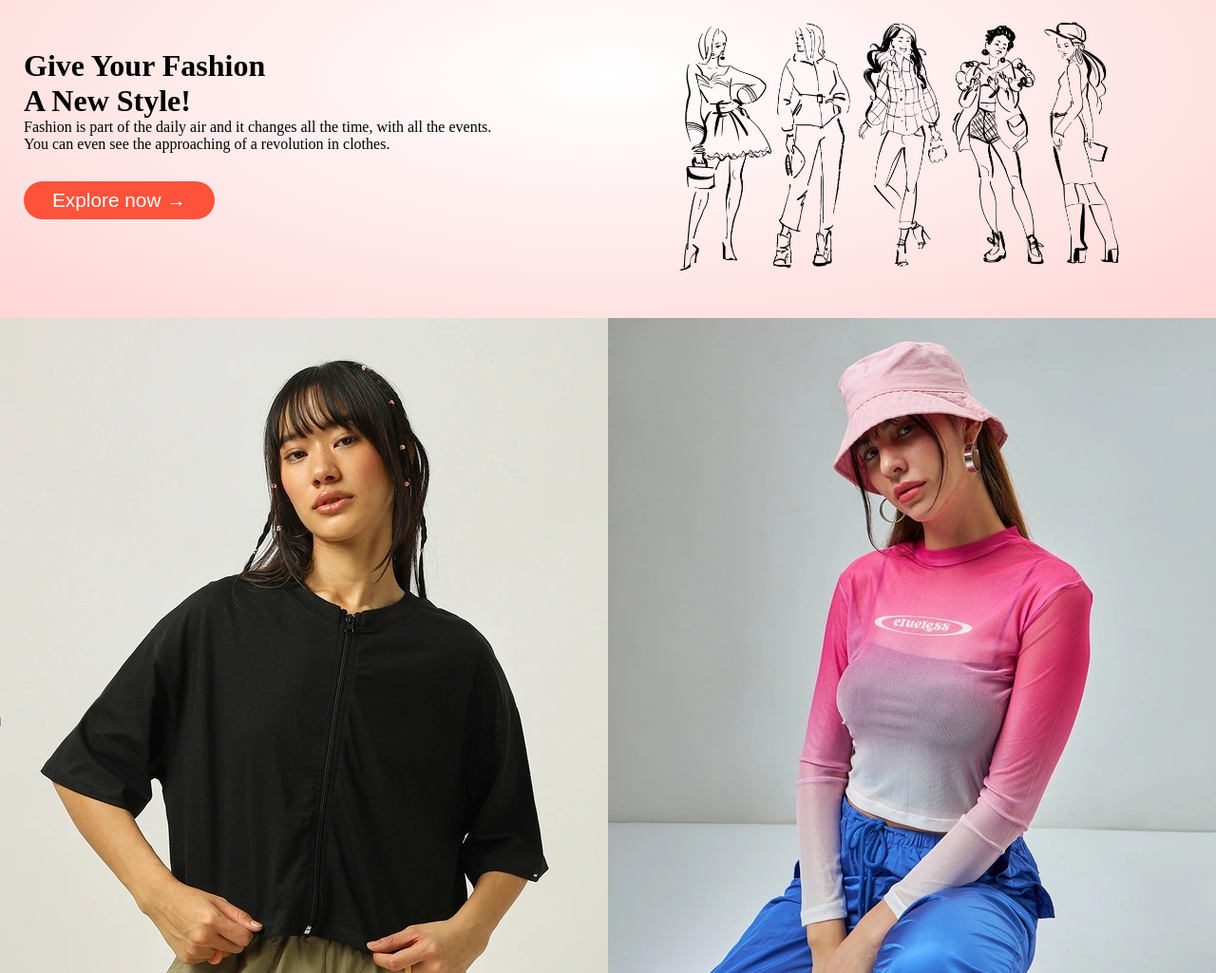
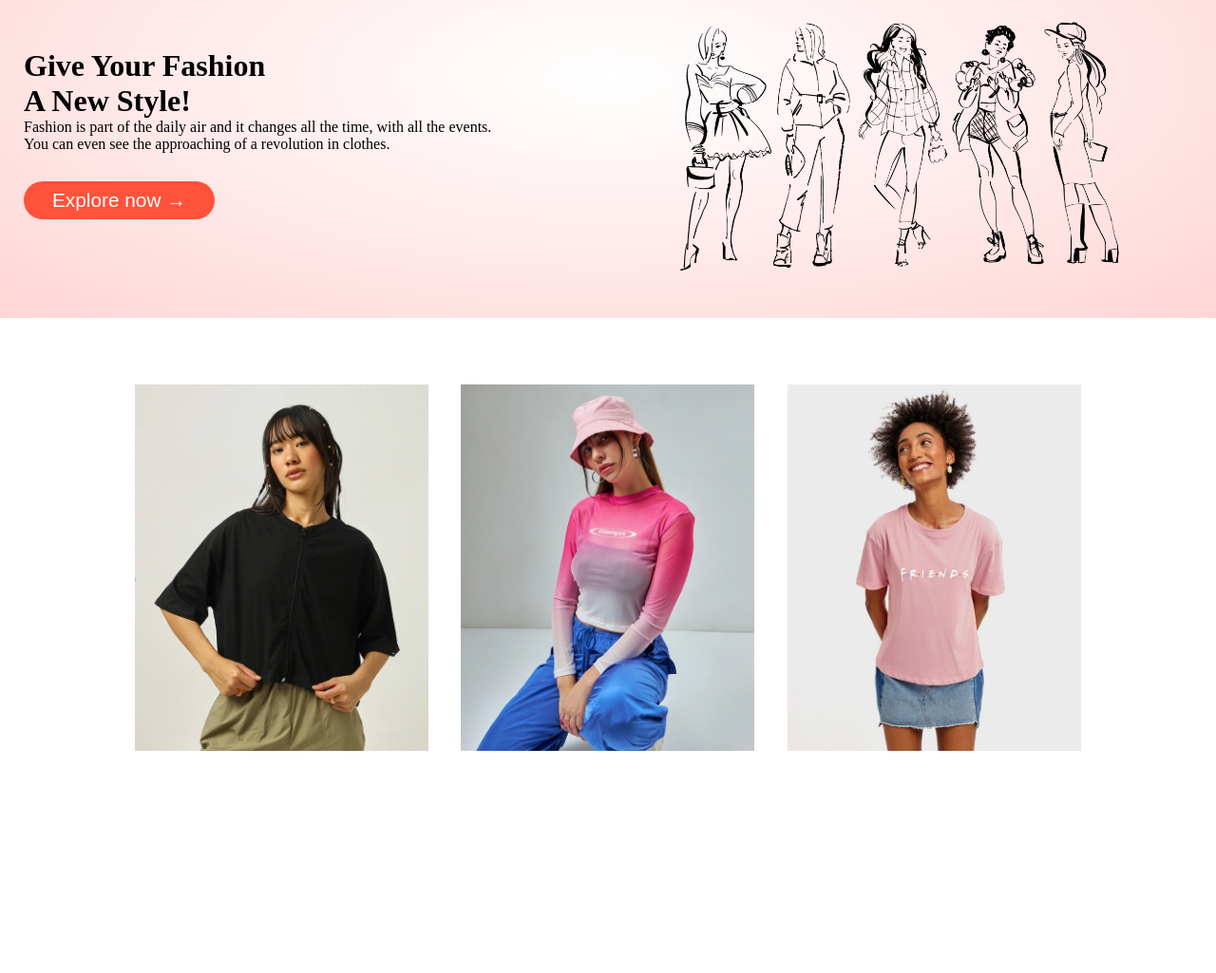
Before and after one commit to vivekmadiyan/ECOMMERCE, a plain HTML site: page index.html in a window 1280 px wide. Shown: the part 172-1197 px from the top of the page at 95% size. After the commit the page ends 1067 px from the top, so only its background shows below. Drawn offline with Linux system fonts and the light colour scheme; a web font is replaced by a local one.

Commit message:
Added categories section

```diff
--- a/index.css
+++ b/index.css
@@ -83,5 +83,21 @@ p{
 .categories{
     display: flex;
     flex-wrap: wrap;
-
 }
+.categories{
+    margin: 70px 0;
+}
+.col-3{
+    flex-basis: 30%;
+    min-width: 250px;
+    margin-bottom: 30px;
+}
+.col-3 img{
+    width: 100% ;
+}
+.small-container{
+    max-width: 1080px;
+    margin: auto;
+    padding-left: 25px;
+    padding-right: 25px;
+}
--- a/index.html
+++ b/index.html
@@ -45,6 +45,7 @@
 <!--Featured categories-->
 
 <div class="categories">
+    <div class="small-container">
      <div class="row">
         <div class="col-3">
             <img src="./assets/women-s-black-oversized-top-42-584449-1696587706-1.webp" alt="img" >
@@ -56,6 +57,7 @@
             <img src="./assets/women-s-pink-friends-logo-graphic-printed-short-top-624495-1701117748-1.webp" alt="img">
         </div>
      </div>
+    </div>
 </div>
 
 
```
